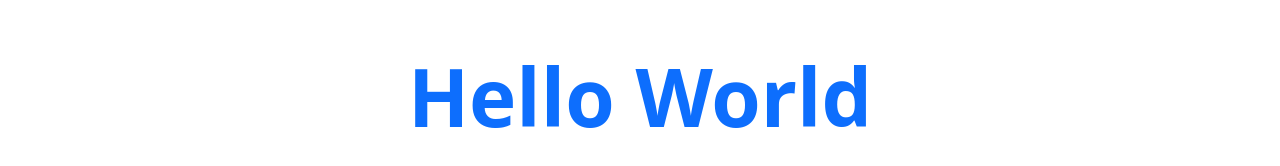
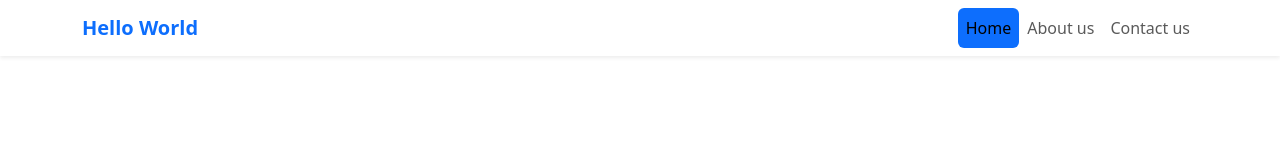
Before and after one commit to chris96/HTML5-Codex, a website: page index.html in a window 1280 px wide. Drawn offline with nearby package versions, Linux system fonts and the light colour scheme.

Commit message:
Added navbar

```diff
--- a/index.html
+++ b/index.html
@@ -7,8 +7,32 @@
     <link rel="stylesheet" href="node_modules/bootstrap/dist/css/bootstrap.min.css">
 </head>
 <body>
-<div class="container text-center mt-5">
-    <h1 class="display-1 fw-bold text-primary">Hello World</h1>
-</div>
+<nav class="navbar navbar-expand-lg navbar-light bg-white shadow-sm">
+    <div class="container">
+        <a class="navbar-brand fw-bold text-primary" href="index.html">Hello World</a>
+        <button class="navbar-toggler" type="button" data-bs-toggle="collapse" data-bs-target="#navTabs" aria-controls="navTabs" aria-expanded="false" aria-label="Toggle navigation">
+            <span class="navbar-toggler-icon"></span>
+        </button>
+        <div class="collapse navbar-collapse" id="navTabs">
+            <ul class="navbar-nav ms-auto nav nav-pills">
+                <li class="nav-item">
+                    <a class="nav-link active" aria-current="page" href="index.html">Home</a>
+                </li>
+                <li class="nav-item">
+                    <a class="nav-link" href="#">About us</a>
+                </li>
+                <li class="nav-item">
+                    <a class="nav-link" href="#">Contact us</a>
+                </li>
+            </ul>
+        </div>
+    </div>
+</nav>
+
+<main class="container mt-4">
+    <!-- Page content placeholder -->
+</main>
+
+<script src="node_modules/bootstrap/dist/js/bootstrap.bundle.min.js"></script>
 </body>
 </html>
```
